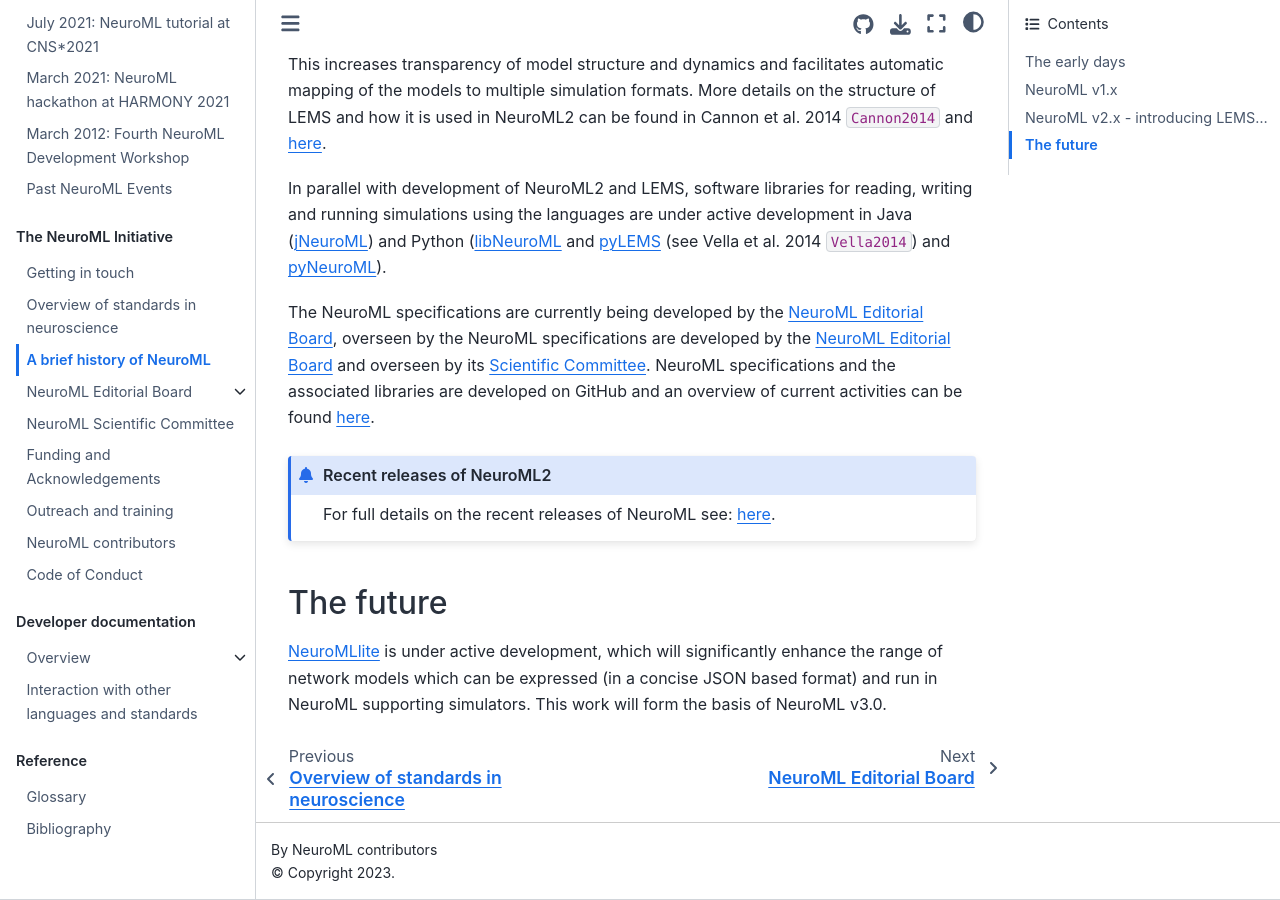
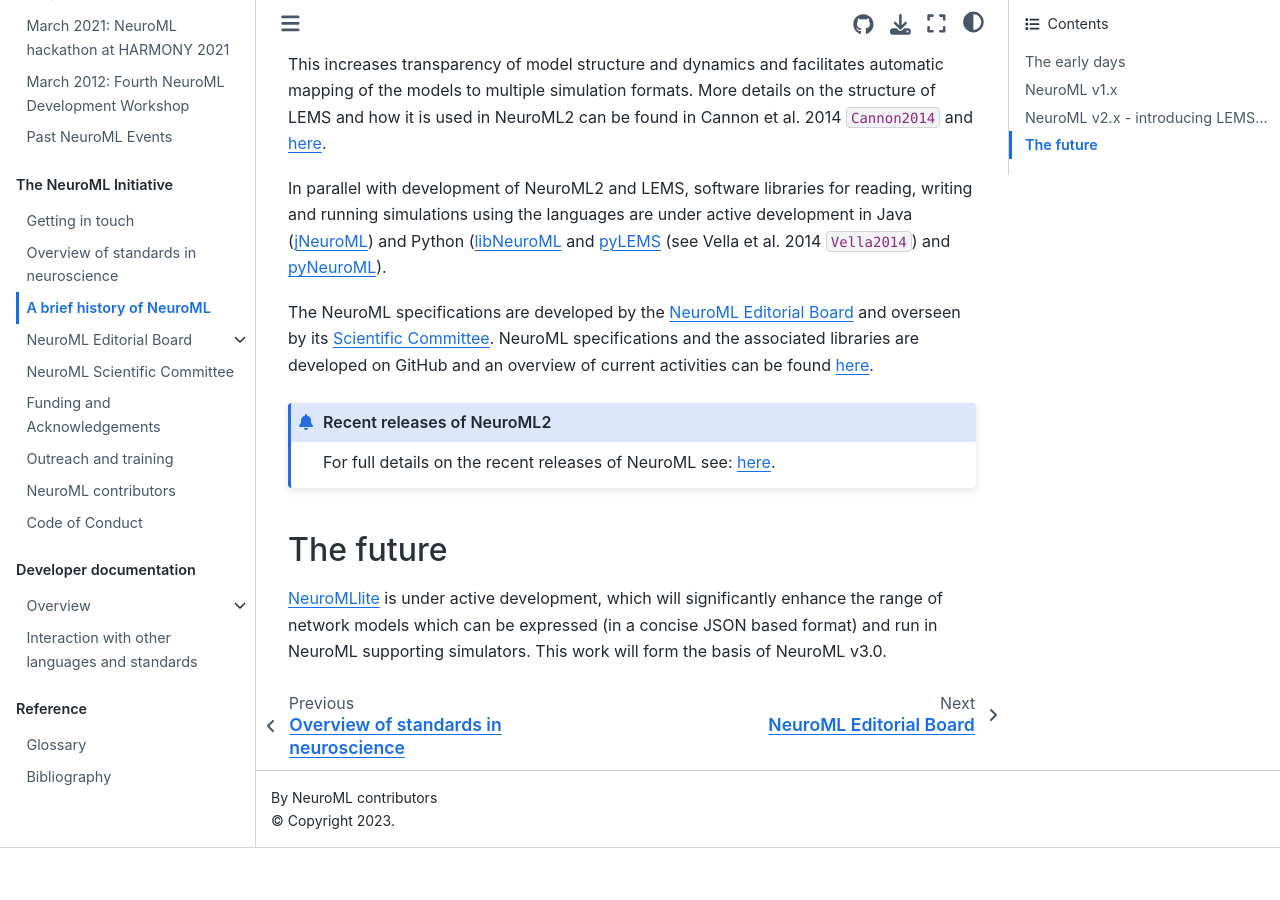
Before and after one commit to NeuroML/Documentation, a Jupyter Book: the page built from source/NeuroMLOrg/History.md, in a window 1280 px wide and 900 px high, scrolled down 1489 px. Built offline with Jupyter Book 1.0.4 settings and Sphinx 7.4.7 and the Sphinx Book theme 1.1.4, drawn with Linux system fonts in a browser that asks for light colours; pages that are not in the unit, such as notebooks, are missing from menus; cross-references to code outside the pages are shown as plain code; after the commit the page ends 2337 px from its top, so only the background shows below that.

Commit message:
fix(history): remove repeated text

````diff
--- a/source/NeuroMLOrg/History.md
+++ b/source/NeuroMLOrg/History.md
@@ -39,7 +39,8 @@ More details on the structure of LEMS and how it is used in NeuroML2 can be foun
 
 In parallel with development of NeuroML2 and LEMS, software libraries for reading, writing and running simulations using the languages are under active development in Java ({ref}`jNeuroML <jNeuroML>`) and Python ({ref}`libNeuroML <libNeuroML>` and {ref}`pyLEMS <pyLEMS>` (see Vella et al. 2014 {cite}`Vella2014`) and {ref}`pyNeuroML <pyNeuroML>`).
 
-The NeuroML specifications are currently being developed by the {ref}`NeuroML Editorial Board <neuromlorg:board>`, overseen by the NeuroML specifications are developed by the {ref}`NeuroML Editorial Board <neuromlorg:board>` and overseen by its {ref}`Scientific Committee <neuromlorg:ScientificCommittee>`. NeuroML specifications and the associated libraries are developed on GitHub and an overview of current activities can be found [here](https://github.com/NeuroML/NeuroML2/projects/1).
+The NeuroML specifications are developed by the {ref}`NeuroML Editorial Board <neuromlorg:board>` and overseen by its {ref}`Scientific Committee <neuromlorg:ScientificCommittee>`.
+NeuroML specifications and the associated libraries are developed on GitHub and an overview of current activities can be found [here](https://github.com/NeuroML/NeuroML2/projects/1).
 
 
 ```{admonition} Recent releases of NeuroML2
````
